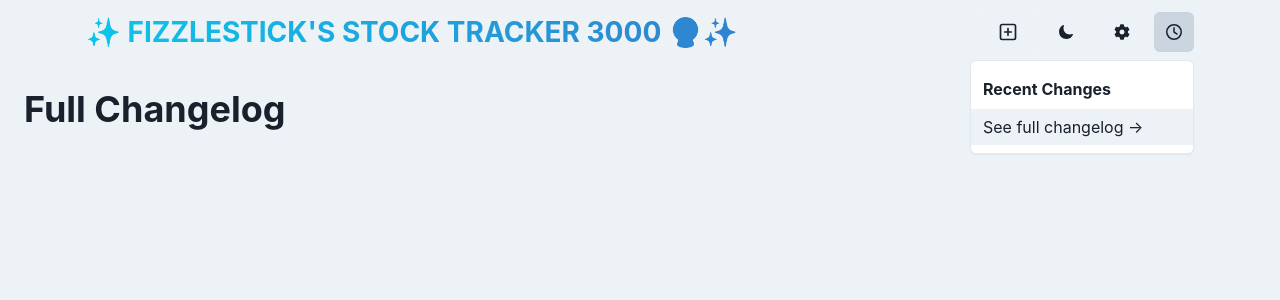
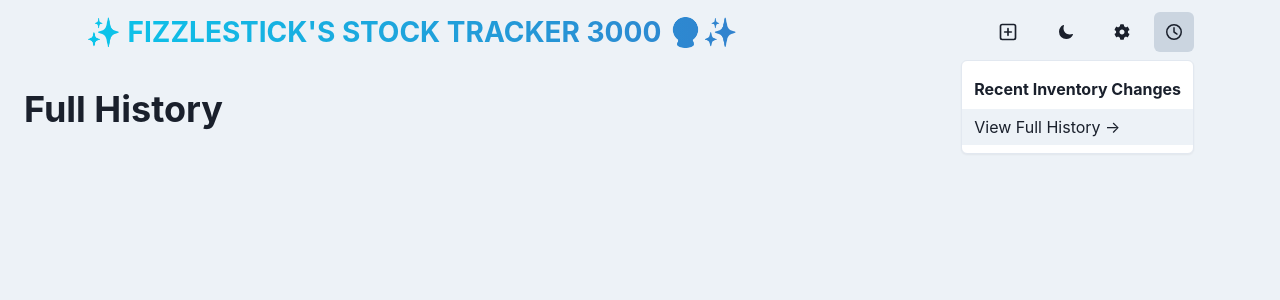
Before and after one commit to Peter-Pander/fizzlesticks-stock-tracker-3000, a React (Vite) app in the folder frontend/: page /changelog in a window 1280 px wide. Both pictures are taken after a click on the button 1174 px from the left and 32 px from the top of the page. Shown: the top 300 px of the page. Built offline with nearby package versions, Linux system fonts and the light colour scheme; no server answers.

Commit message:
Update changelog UI wording for clarity
- Changed "Recent Changes" to "Recent Inventory Changes" in dropdown
- Updated "See full changelog →" to "View Full History →"
- Renamed changelog page heading to "Full History"

```diff
--- a/frontend/src/components/ChangeLogDropdown.jsx
+++ b/frontend/src/components/ChangeLogDropdown.jsx
@@ -23,7 +23,7 @@ function ChangeLogDropdown() {
         />
         <MenuList>
           <Box px={3} py={2}>
-            <Text fontWeight="bold">Recent Changes</Text>
+            <Text fontWeight="bold">Recent Inventory Changes</Text>
           </Box>
           {logs.slice(0, 5).map((log) => {
             const date = new Date(log.createdAt).toLocaleDateString("en-GB", {
@@ -42,7 +42,7 @@ function ChangeLogDropdown() {
             );
           })}
           <MenuItem as="a" href="/changelog">
-            See full changelog →
+            View Full History →
           </MenuItem>
         </MenuList>
       </Menu>
--- a/frontend/src/pages/ChangeLogPage.jsx
+++ b/frontend/src/pages/ChangeLogPage.jsx
@@ -13,7 +13,7 @@ function ChangeLogPage() {
 
   return (
     <Box p="6">
-      <Heading mb="4">Full Changelog</Heading>
+      <Heading mb="4">Full History</Heading>
       <VStack spacing="3" align="start">
         {logs.map(log => {
           const date = new Date(log.createdAt).toLocaleDateString("en-GB", {
```
